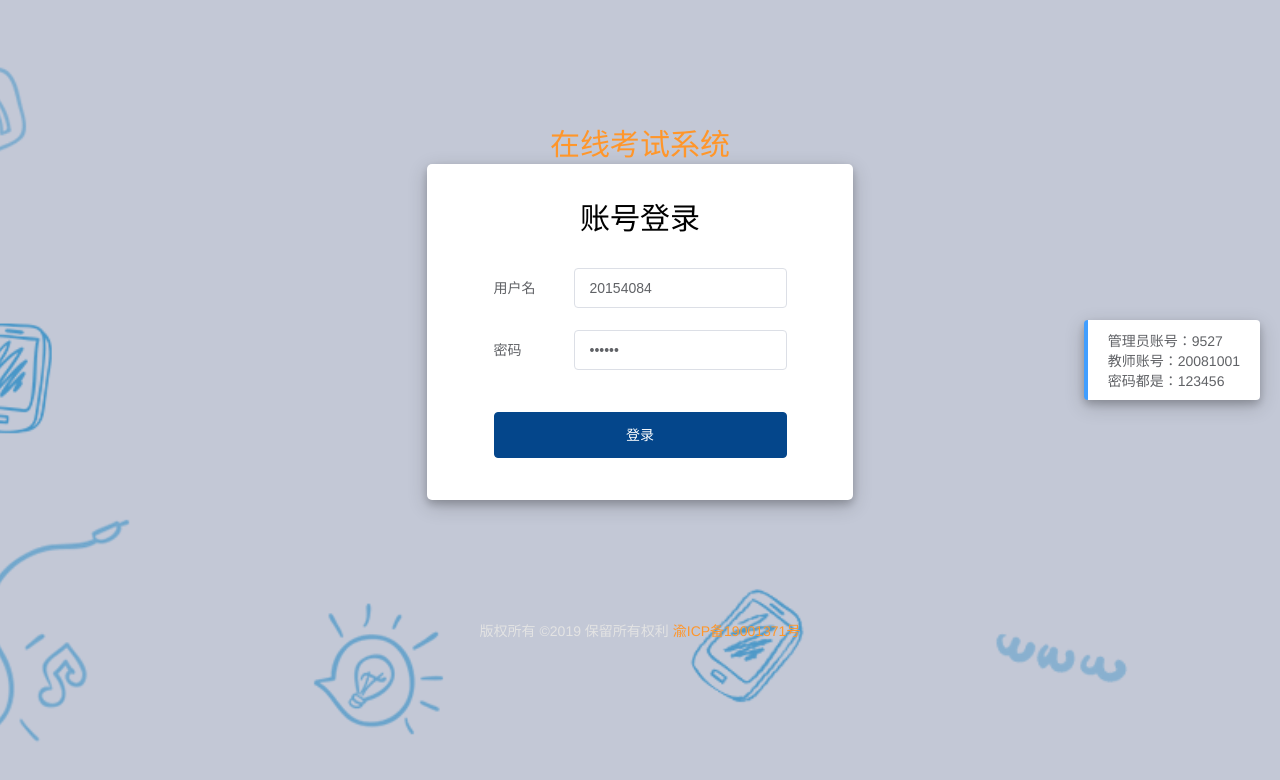
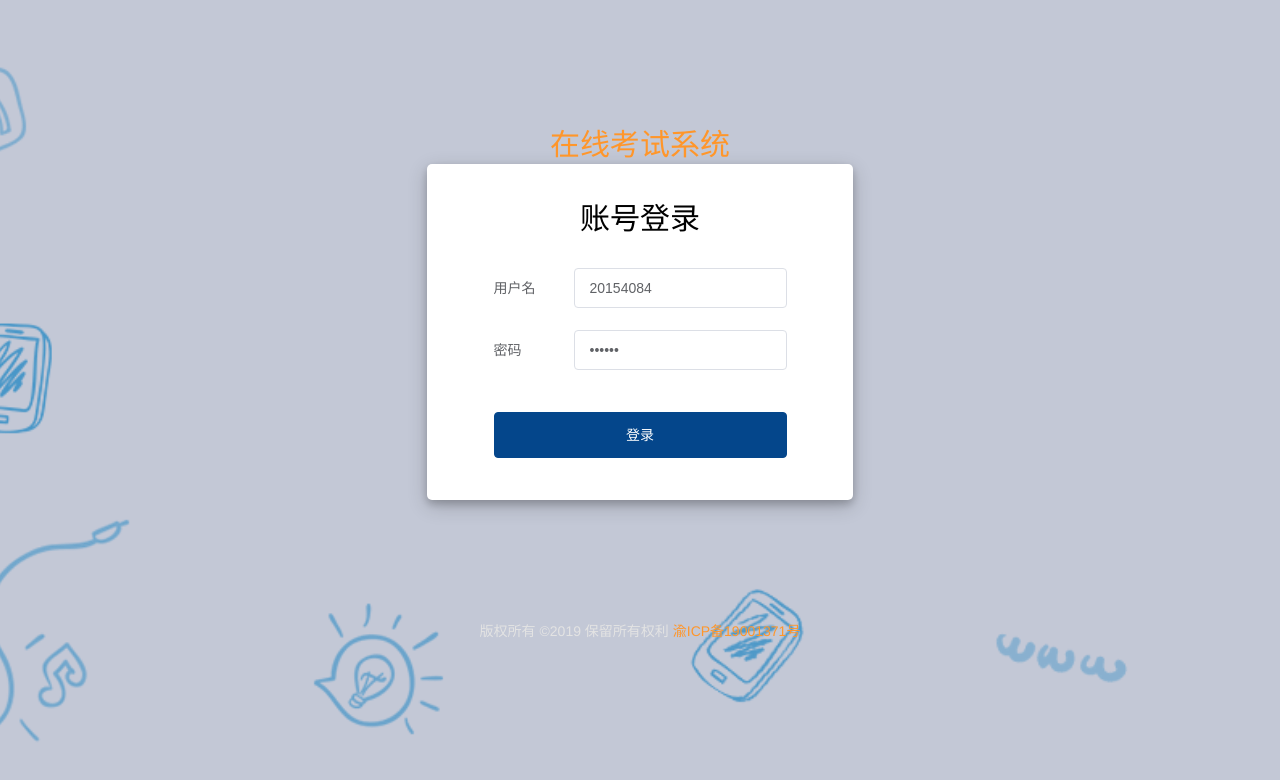
Before and after one commit to flywangchunyu1984/NetExam, a Vue app in the folder exam/: page /#/ in a window 1280 px wide. Shown: the top 780 px of the page. Built offline with nearby package versions, Linux system fonts and the light colour scheme; a small style sheet from the web is missing; what vue-cookies would draw is missing.

Commit message:
不要な機能をコメントアウト対応

```diff
--- a/exam/src/components/common/login.vue
+++ b/exam/src/components/common/login.vue
@@ -34,14 +34,15 @@
     </el-row>
     <el-row class="footer">
       <el-col>
-        <p class="msg2">版权所有 ©2019 <!--重庆文理学院计科2班余晓江--> 保留所有权利  <a href="http://beian.miit.gov.cn/" target="_blank">渝ICP备19001371号</a></p>
+        <p class="msg2">版权所有 ©2019 保留所有权利  <a href="http://beian.miit.gov.cn/" target="_blank">渝ICP备19001371号</a></p>
       </el-col>
     </el-row>
-    <section class="remind">
-      <span>管理员账号：9527</span>
+    <!-- <section class="remind">
+      <span>管理员账号：100000001</span>
       <span>教师账号：20081001</span>
+      <span>学生账号：20154001</span>
       <span>密码都是：123456</span>
-    </section>
+    </section> -->
   </div>
 </template>
 
```
